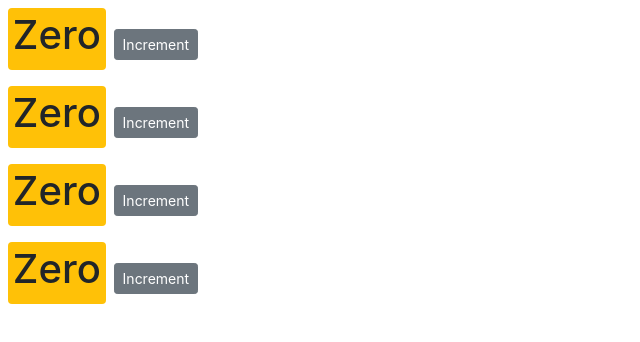
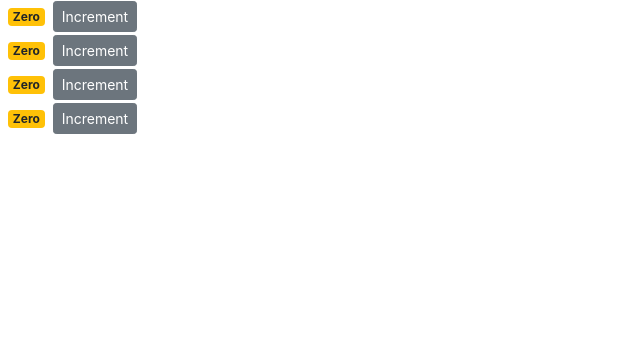
Before and after one commit to hocyadav/react_counter_app, a React (Create React App) app: page / in a window 1280 px wide. Shown: the top 342 px of the page, without its empty margins (0-640 px from the left). Built offline with nearby package versions, Linux system fonts and the light colour scheme.

Commit message:
clean code

```diff
--- a/src/compnents/Counter.jsx
+++ b/src/compnents/Counter.jsx
@@ -29,8 +29,7 @@ class Counter extends Component {
 
     formatCount(){
         const {count} = this.state; //object destructuring
-        const jsxExpression = <h1>Zero</h1>;//we can pass JSX expression
-        return count === 0 ? jsxExpression : count;//ctrl + d : multi select
+        return count === 0 ? "Zero" : count;//ctrl + d : multi select
     };
 }
 export default Counter;
```
